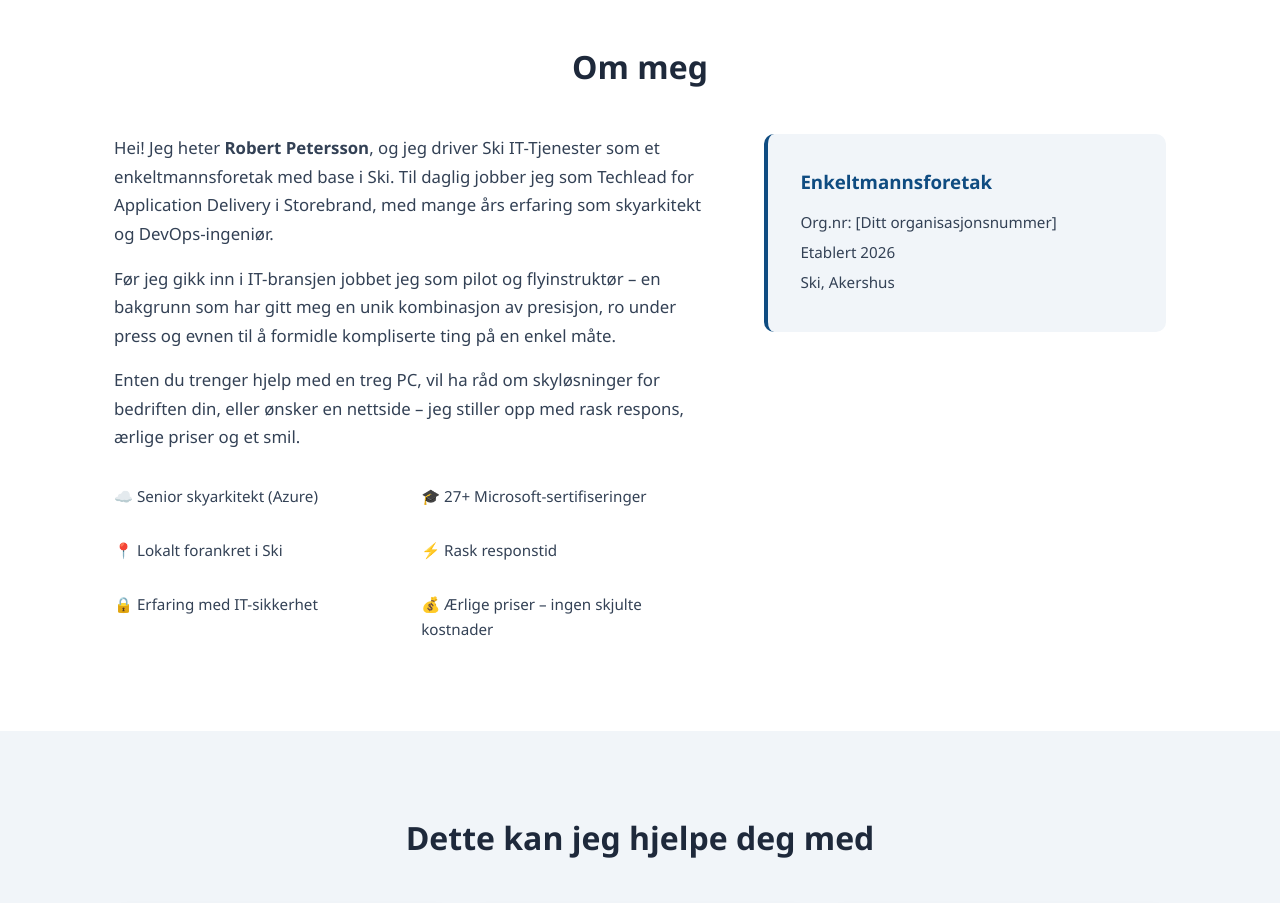
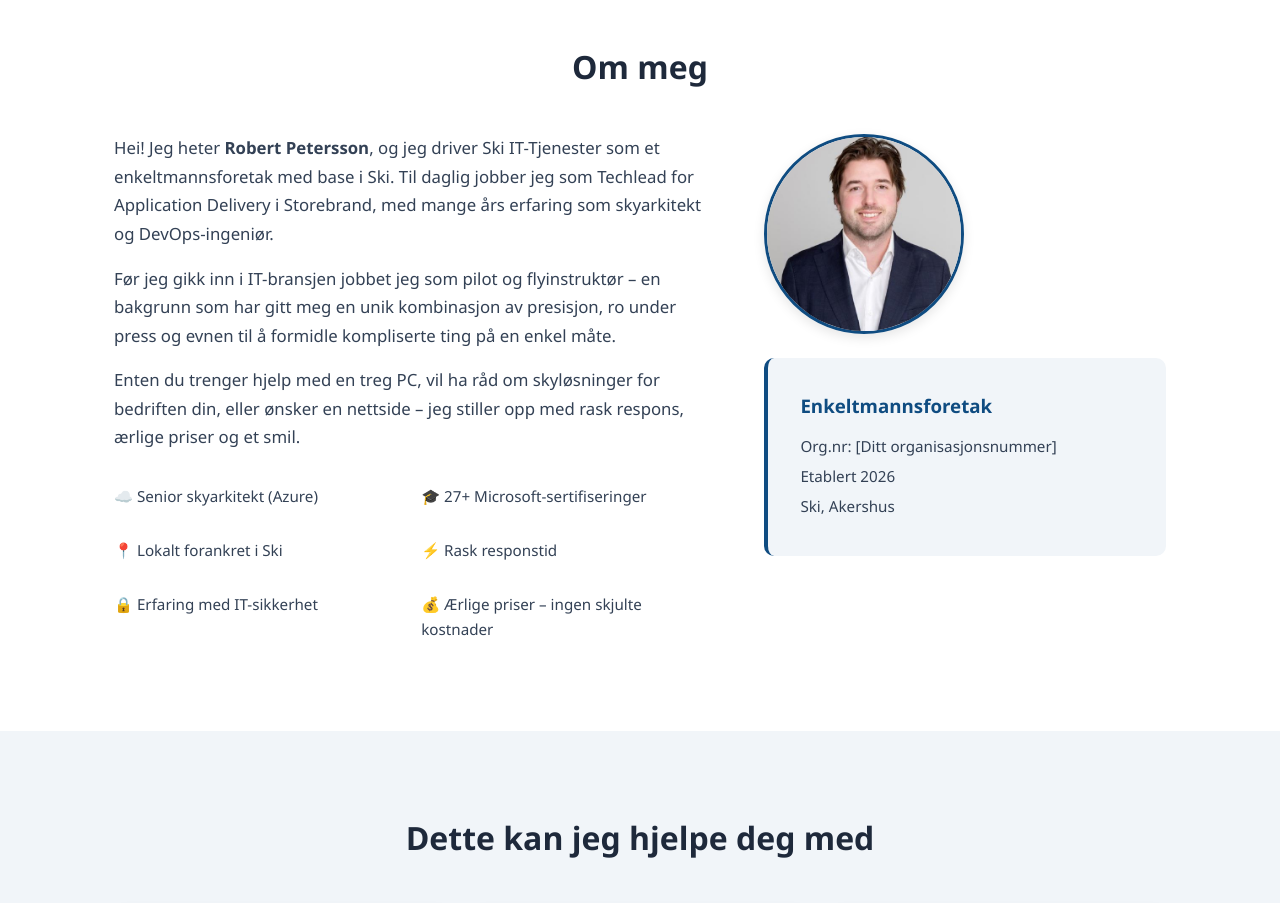
Before and after one commit to rpetersson/ski-it-tjenester, a plain HTML site: page index.html in a window 1280 px wide. Shown: the part 840-1743 px from the top of the page. Drawn offline with Linux system fonts and the light colour scheme.

Commit message:
Legg til profilbilde i Om meg-seksjonen

```diff
--- a/index.html
+++ b/index.html
@@ -74,6 +74,9 @@
                         </ul>
                     </div>
                     <div class="about-card">
+                        <div class="profile-photo">
+                            <img src="profile.jpg" alt="Robert Petersson" width="200" height="200" loading="lazy">
+                        </div>
                         <div class="info-card">
                             <h3>Enkeltmannsforetak</h3>
                             <p>Org.nr: [Ditt organisasjonsnummer]</p>
--- a/styles.css
+++ b/styles.css
@@ -235,6 +235,20 @@ header {
 .about-highlights li {
     font-size: 0.95rem;
     padding: 0.5rem 0;
+}
+
+.profile-photo {
+    margin-bottom: 1.5rem;
+    text-align: center;
+}
+
+.profile-photo img {
+    border-radius: 50%;
+    width: 200px;
+    height: 200px;
+    object-fit: cover;
+    border: 3px solid var(--color-primary);
+    box-shadow: 0 4px 12px rgba(0, 0, 0, 0.1);
 }
 
 .info-card {
```
Also changed, not shown: profile.jpg (added).
